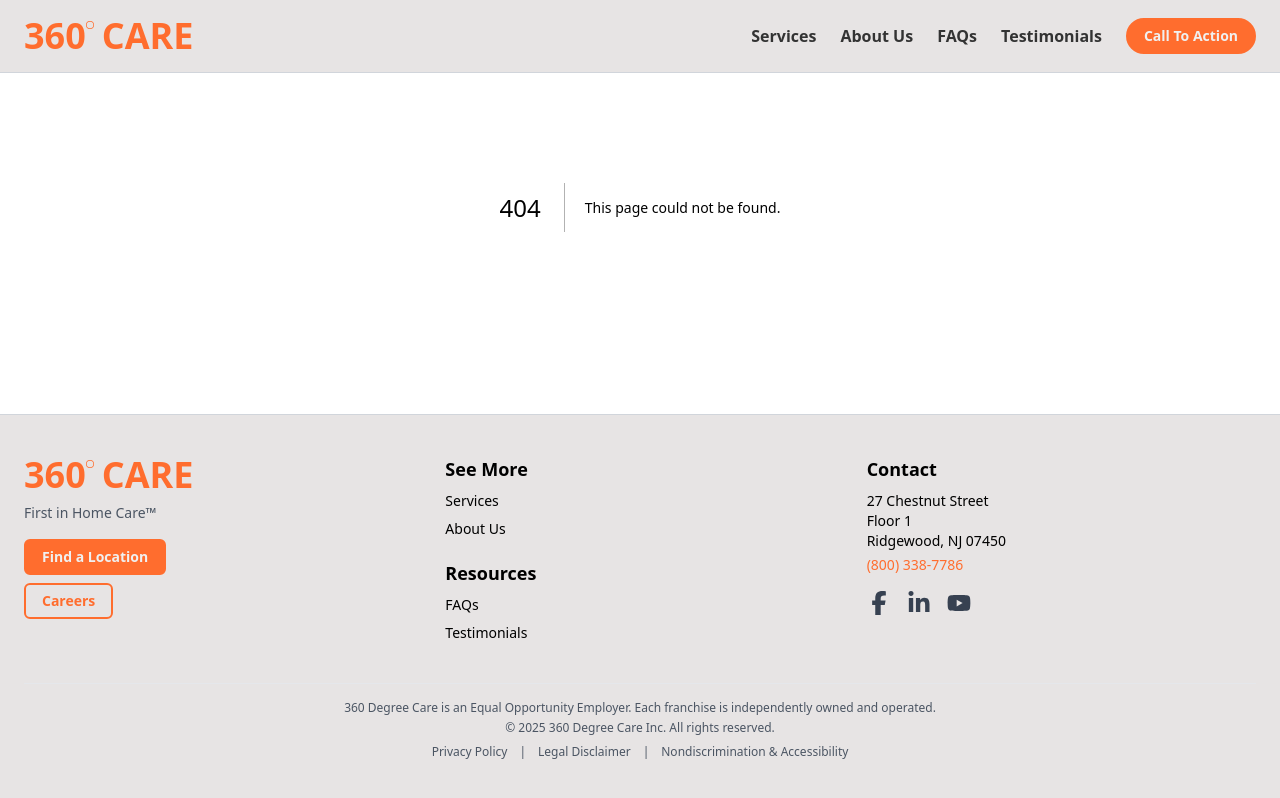
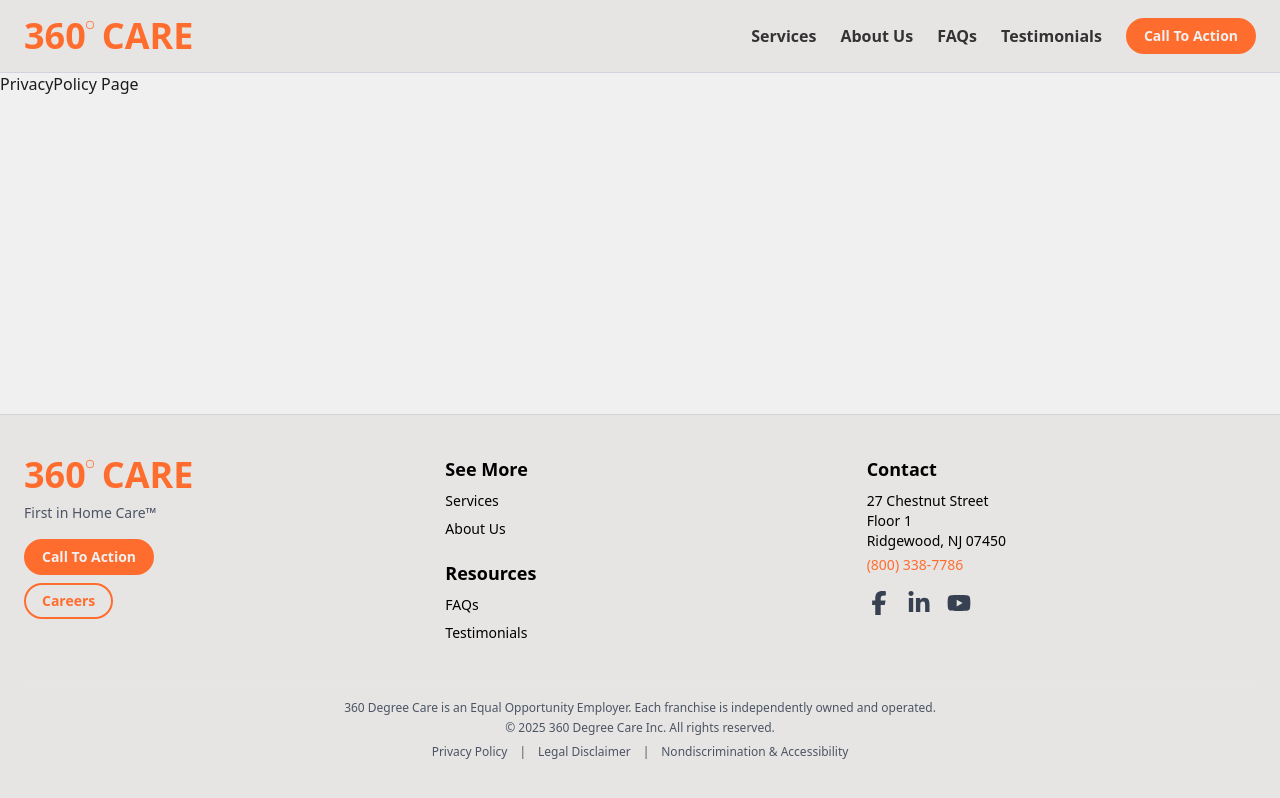
Before and after one commit to pixelverse-studios/360-degree-care, a Next.js app: page /privacy-policy in a window 1280 px wide. Before the commit this address had no page. Built offline with nearby package versions, Linux system fonts and the light colour scheme.

Commit message:
360C-2: Added privacy page routes

```diff
--- /dev/null
+++ b/src/app/legal-disclaimer/page.tsx
@@ -0,0 +1,3 @@
+export default function LegalDisclaimerPage() {
+    return <main>LegalDisclaimer Page</main>
+}
--- /dev/null
+++ b/src/app/nondiscrimination/page.tsx
@@ -0,0 +1,3 @@
+export default function NondiscriminationPage() {
+    return <main>Nondiscrimination Page</main>
+}
--- /dev/null
+++ b/src/app/privacy-policy/page.tsx
@@ -0,0 +1,3 @@
+export default function PrivacyPolicyPage() {
+    return <main>PrivacyPolicy Page</main>
+}
--- a/src/components/Footer.tsx
+++ b/src/components/Footer.tsx
@@ -23,7 +23,7 @@
                         </p>
                         <div className="mt-4">
                             <Button variant="cta" className="w-full md:w-auto">
-                                Find a Location
+                                Call To Action
                             </Button>
                         </div>
                         <div className="mt-2">
@@ -31,7 +31,7 @@
                                 variant="ghost"
                                 ghostBg="hsl(var(--primary))"
                                 ghostText="white"
-                                className="w-full md:w-auto font-bold"
+                                className="w-full md:w-auto font-bold rounded-3xl"
                             >
                                 Careers
                             </Button>
--- a/src/components/nav/Header.tsx
+++ b/src/components/nav/Header.tsx
@@ -53,9 +53,7 @@
                                     </NavigationMenuItem>
                                 )
                             })}
-                            <Button variant="cta" className="rounded-3xl">
-                                Call To Action
-                            </Button>
+                            <Button variant="cta">Call To Action</Button>
                         </NavigationMenuList>
                     </NavigationMenu>
                 </nav>
@@ -96,9 +94,7 @@
                                     </li>
                                 )
                             })}
-                            <Button variant="cta" className="rounded-3xl">
-                                Call To Action
-                            </Button>
+                            <Button variant="cta">Call To Action</Button>
                         </ul>
                     </nav>
                 </div>
--- a/src/components/ui/button.tsx
+++ b/src/components/ui/button.tsx
@@ -19,7 +19,7 @@
                     'bg-secondary text-secondary-foreground shadow-sm hover:bg-secondary/80',
                 ghost: 'button-ghost border border-[var(--ghost-bg)]',
                 link: 'text-primary underline-offset-4 hover:underline',
-                cta: 'px-6 py-3 border-2 font-bold transition-all duration-200 bg-secondary text-secondary-foreground border-secondary hover:bg-secondary-foreground hover:text-secondary'
+                cta: 'px-6 py-3 border-2 font-bold transition-all duration-200 bg-secondary text-secondary-foreground border-secondary hover:bg-secondary-foreground hover:text-secondary rounded-3xl'
             },
             size: {
                 default: 'h-9 px-4 py-2',
--- a/src/utils/routes.ts
+++ b/src/utils/routes.ts
@@ -31,7 +31,7 @@
         label: 'Legal Disclaimer'
     },
     {
-        route: '/nondiscimination',
+        route: '/nondiscrimination',
         label: 'Nondiscrimination & Accessibility'
     }
 ]
```
